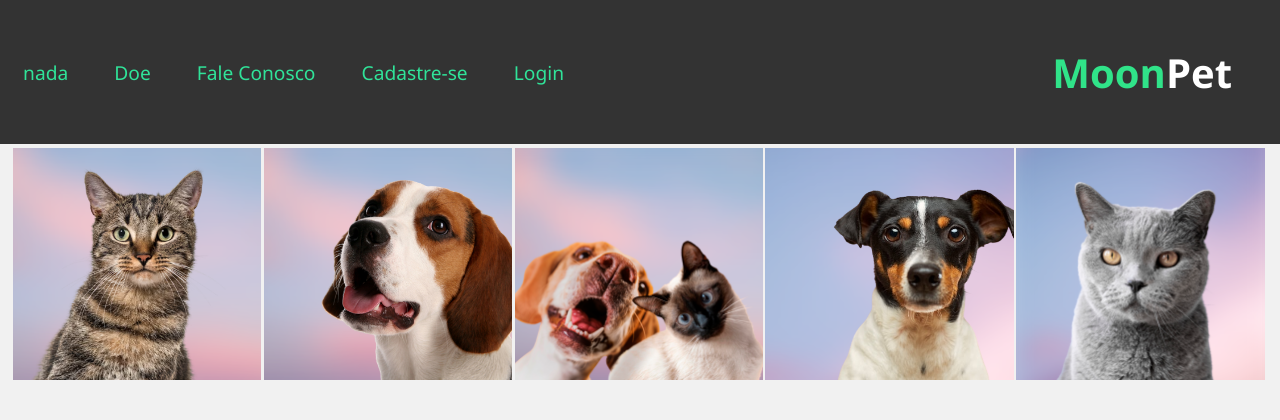
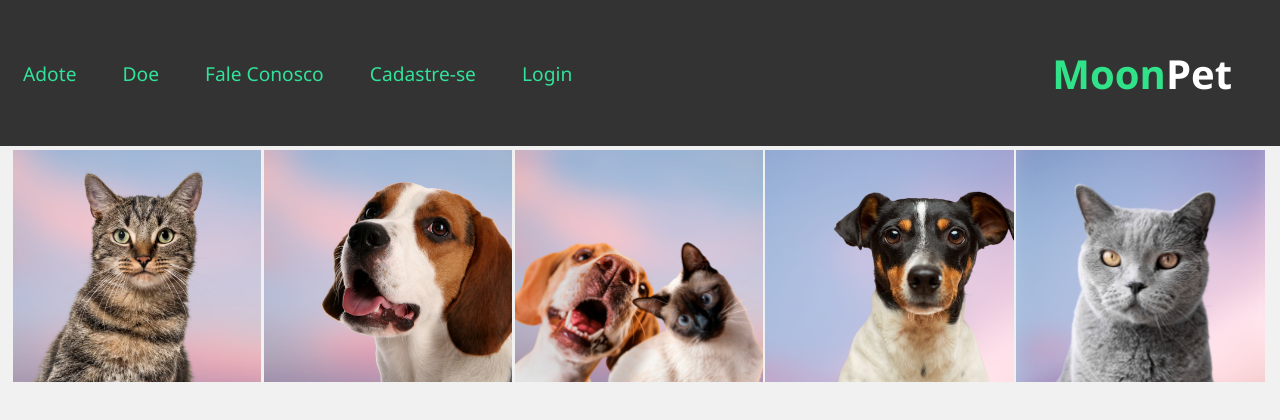
Before and after one commit to jean1678/MoonPet, a PHP site: page /moonpetback/ in a window 1280 px wide. Shown: the top 420 px of the page. Run offline with PHP 8.4, Linux system fonts and the light colour scheme.

Commit message:
arrumando o adote

```diff
--- a/index.php
+++ b/index.php
@@ -36,7 +36,7 @@
 
             <!--Inicio Links Menu-->
             <ul>
-                <li><a href="adocao.php">nada</a></li>
+                <li><a href="adocao.php">Adote</a></li>
                 <li><a href="doacao.php">Doe</a></li>
                 <li><button type="submit" onclick="handlePopup(false)">Fale Conosco</button></li>
                 <li><a href="facaParte.php">Cadastre-se</a></li>
```
